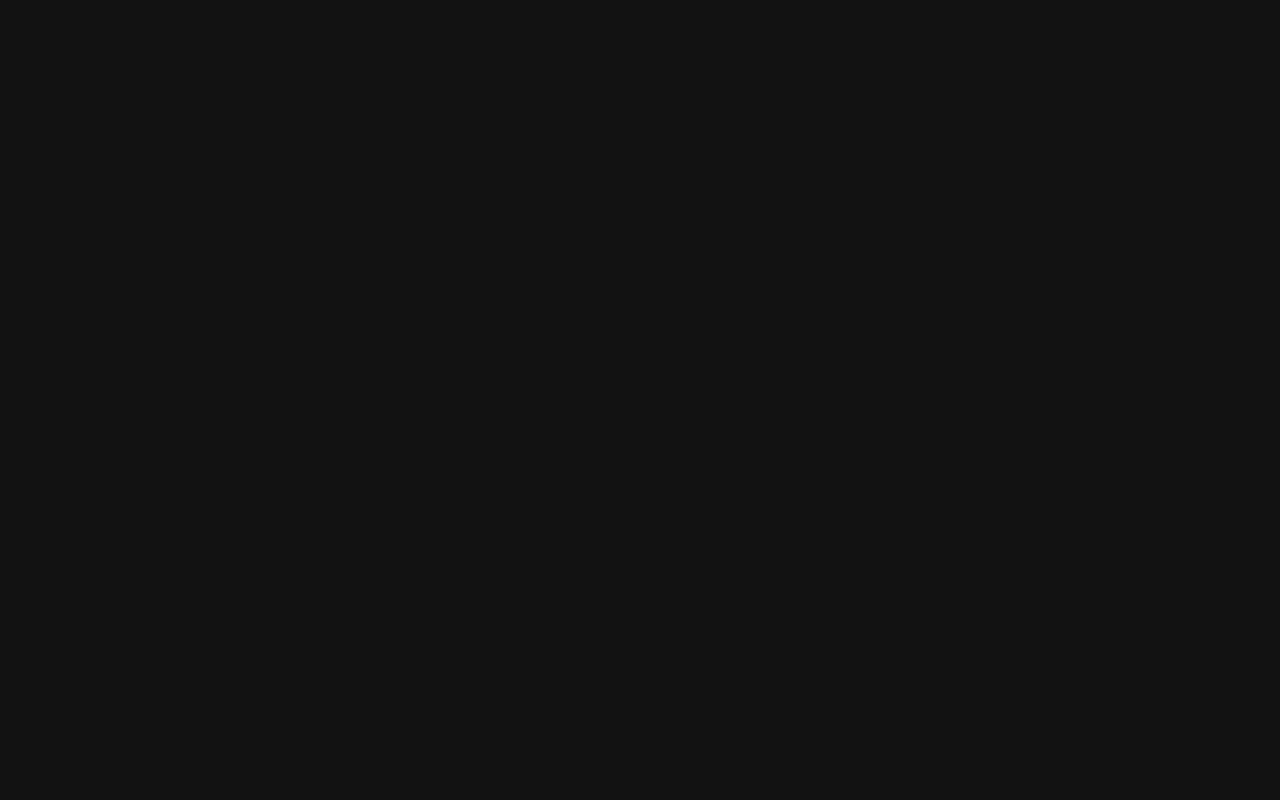
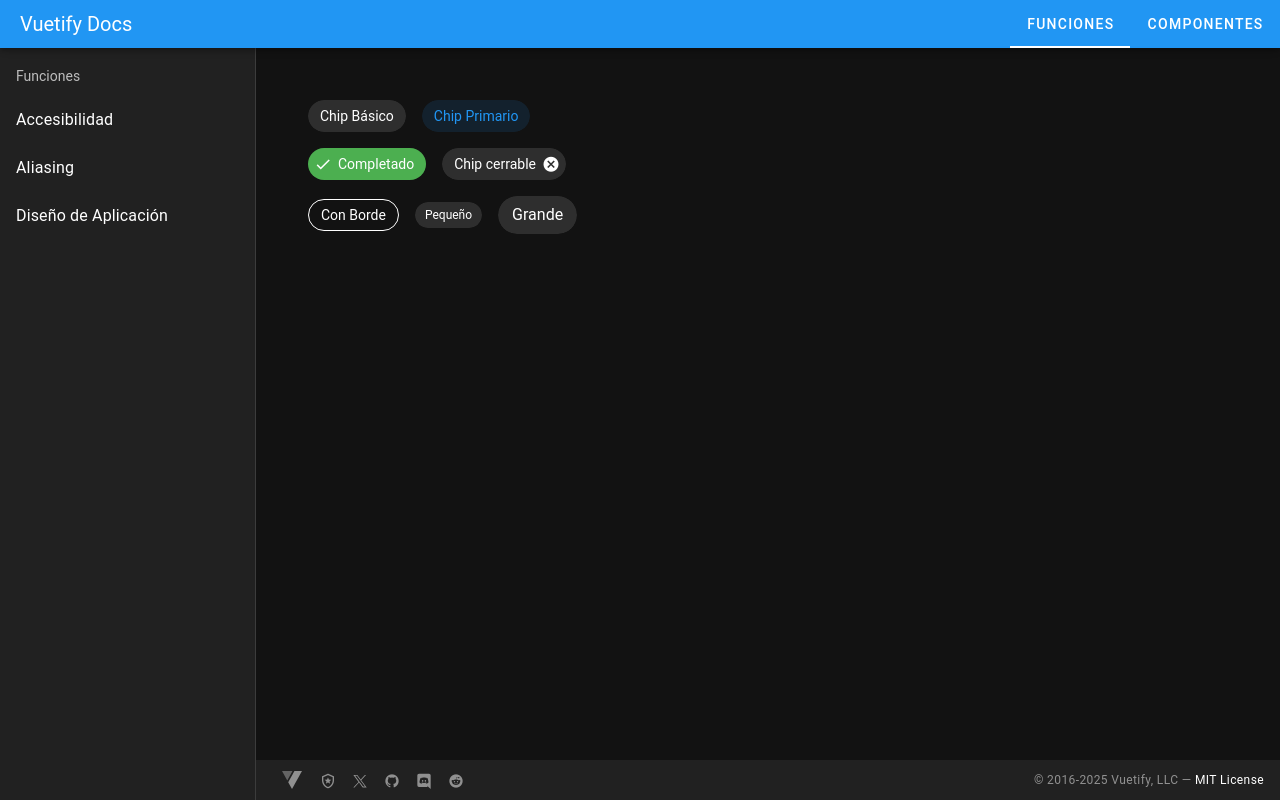
Before and after one commit to jkdevcode/vue-vuetify-prog, a Vue app: page /components/chips in a window 1280 px wide. Before the commit this address had no page. Built offline with nearby package versions, Linux system fonts and the light colour scheme.

Commit message:
✅ Add component Chips and update navigation routes

```diff
--- a/src/layouts/MainLayout.vue
+++ b/src/layouts/MainLayout.vue
@@ -73,6 +73,7 @@ const subMenuItems = {
   components: [
     { title: 'Botones', route: '/components/buttons' },
     { title: 'Tarjetas', route: '/components/cards' },
+    { title: 'Chips', route: '/components/chips' },
     //   { title: 'Formularios', route: '/components/forms' }
   ],
   // api: [
--- a/src/router/index.js
+++ b/src/router/index.js
@@ -59,6 +59,11 @@ const router = createRouter({
           name: 'cards',
           component: () => import('@/views/components/CardsView.vue')
         },
+        {
+          path: 'components/chips',
+          name: 'chips',
+          component: () => import('@/views/components/ChipsView.vue')
+        },
 
         // Redirección por defecto
         {
--- a/src/views/components/CardsView.vue
+++ b/src/views/components/CardsView.vue
@@ -11,12 +11,8 @@
           <v-btn color="primary">Acción</v-btn>
         </v-card-actions>
       </v-card>
-      <v-card
-        :variant="variant"
-        class="mx-auto"
-        color="color"
-        subtitle="Greyhound divisely hello coldly fonwderfully"
-        title="Headline">
+      <v-card :variant="outlined" class="mx-auto" color="surface-variant"
+        subtitle="Greyhound divisely hello coldly fonwderfully" title="Headline">
         <template v-slot:actions>
           <v-btn text="Button" />
         </template>
--- /dev/null
+++ b/src/views/components/ChipsView.vue
@@ -0,0 +1,33 @@
+<template>
+  <v-container class="md">
+    <v-col cols="12" sm="6" md="4">
+      <v-chip class="ma-2">
+        Chip Básico
+      </v-chip>
+
+      <v-chip class="ma-2" color="primary">
+        Chip Primario
+      </v-chip>
+
+      <v-chip class="ma-2" color="success" variant="flat">
+        <v-icon start icon="mdi-check" />
+        Completado
+      </v-chip>
+
+      <v-chip class="ma-2" closable>
+        Chip cerrable
+      </v-chip>
+
+      <v-chip class="ma-2" variant="outlined">
+        Con Borde
+      </v-chip>
+
+      <v-chip class="ma-2" size="small">
+        Pequeño
+      </v-chip>
+      <v-chip class="ma-2" size="large">
+        Grande
+      </v-chip>
+    </v-col>
+  </v-container>
+</template>
```
